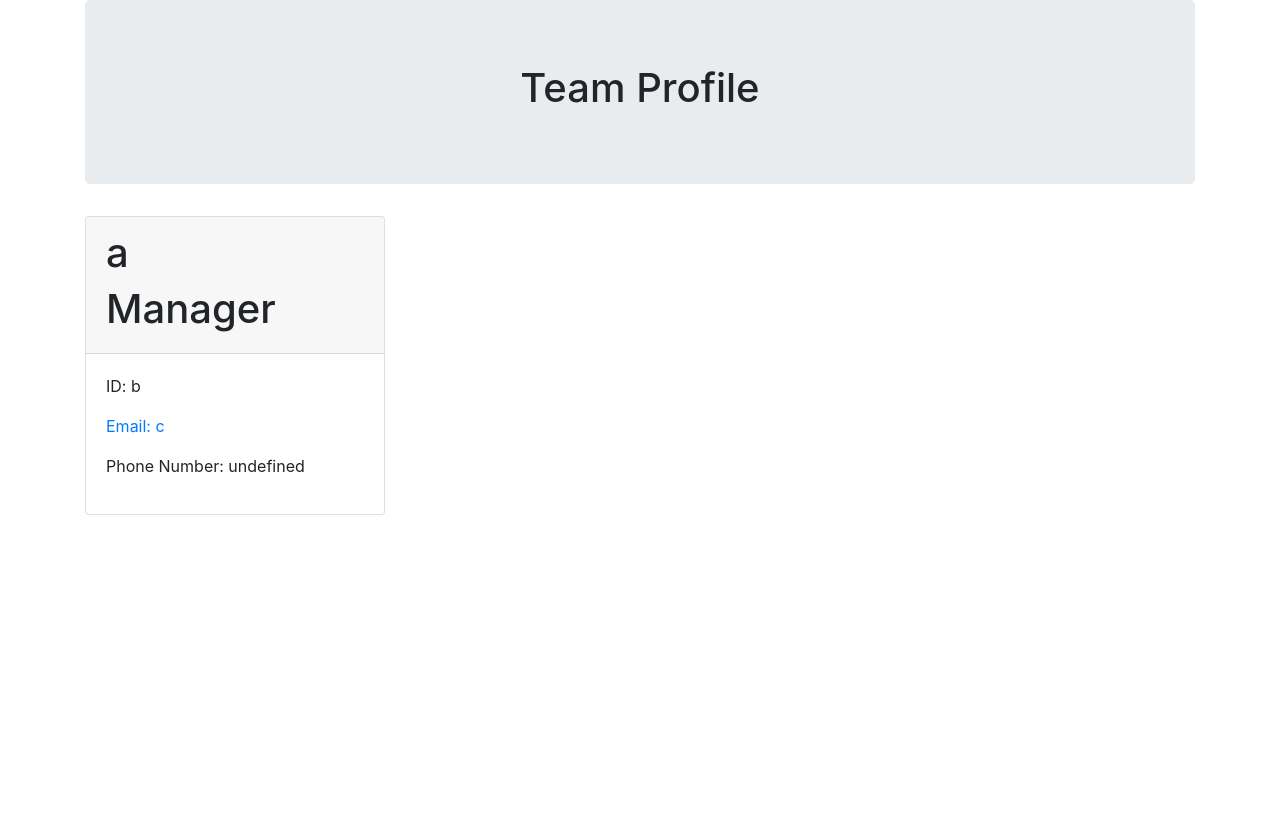
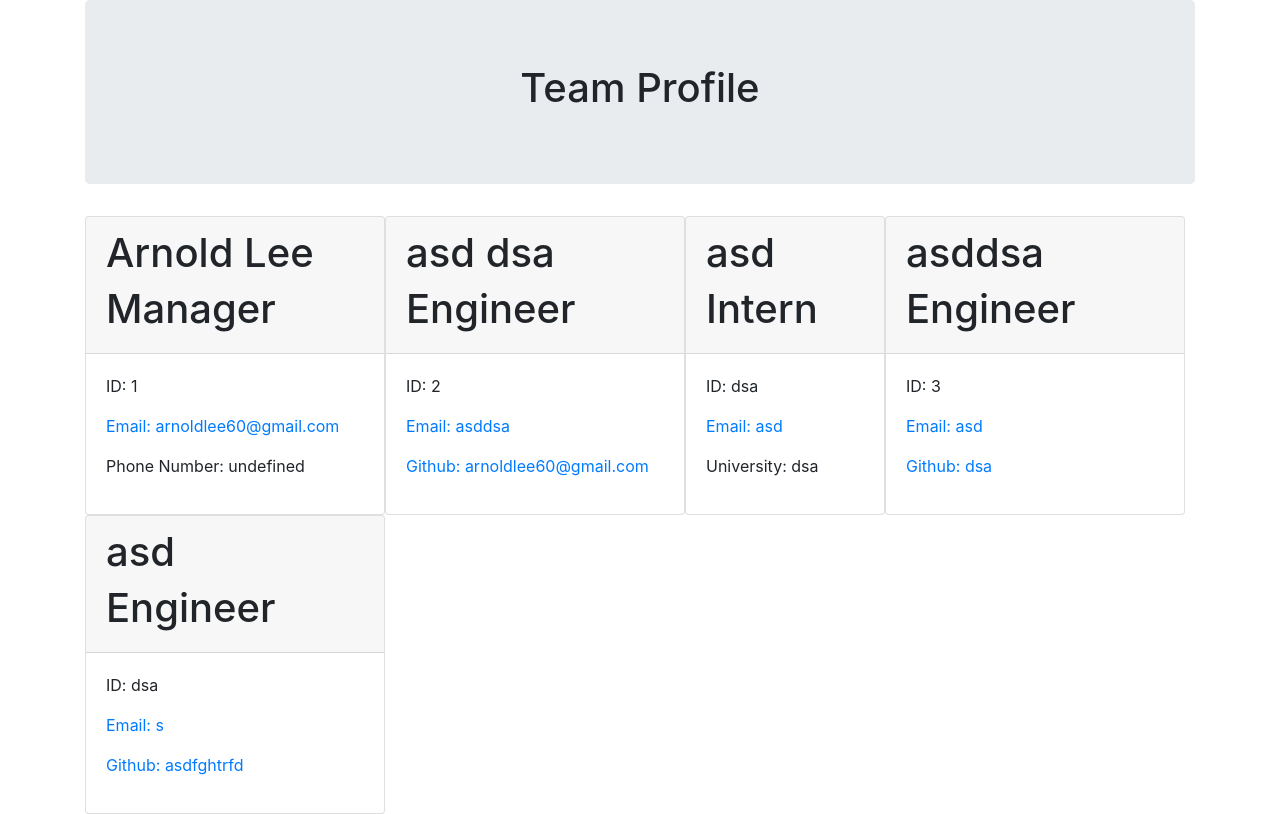
Before and after one commit to Arnoldlee60/TeamProfileGenerator, a plain HTML site: page index.html in a window 1280 px wide. Drawn offline with nearby package versions, Linux system fonts and the light colour scheme.

```diff
--- a/index.html
+++ b/index.html
@@ -15,13 +15,61 @@
 
   <div class="card" style="width: 300px; float: left;">
   <div class="card-header">
-  <h1>a</h1>
+  <h1>Arnold Lee</h1>
   <h1>Manager</h1>
   </div>
   <div class="card-body">
-  <p><a class="card-text">ID: b</a></p>
-  <p><a href="c" class="card-text">Email: c</a></p>
+  <p><a class="card-text">ID: 1</a></p>
+  <p><a href="arnoldlee60@gmail.com" class="card-text">Email: arnoldlee60@gmail.com</a></p>
   <p><a class="card-text">Phone Number: undefined</a></p>
+  </div>
+  </div>
+
+  <div class="card" style="width: 300px; float: left;">
+  <div class="card-header">
+  <h1>asd dsa</h1>
+  <h1>Engineer</h1>
+  </div>
+  <div class="card-body">
+    <p><a class="card-text">ID: 2</a></p>
+    <p><a href="asddsa" class="card-text">Email: asddsa</a></p>
+    <p><a href="https://github.com/arnoldlee60@gmail.com" class="card-text">Github: arnoldlee60@gmail.com</a></p>
+  </div>
+  </div>
+
+  <div class="card" style="width: 200px; float: left;">
+  <div class="card-header">
+  <h1>asd</h1>
+  <h1>Intern</h1>
+  </div>
+  <div class="card-body">
+  <p><a class="card-text">ID: dsa</a></p>
+  <p><a href="asd" class="card-text">Email: asd</a></p>
+  <p><a class="card-text">University: dsa</a></p>
+  </div>
+  </div>
+
+  <div class="card" style="width: 300px; float: left;">
+  <div class="card-header">
+  <h1>asddsa</h1>
+  <h1>Engineer</h1>
+  </div>
+  <div class="card-body">
+    <p><a class="card-text">ID: 3</a></p>
+    <p><a href="asd" class="card-text">Email: asd</a></p>
+    <p><a href="https://github.com/dsa" class="card-text">Github: dsa</a></p>
+  </div>
+  </div>
+
+  <div class="card" style="width: 300px; float: left;">
+  <div class="card-header">
+  <h1>asd</h1>
+  <h1>Engineer</h1>
+  </div>
+  <div class="card-body">
+    <p><a class="card-text">ID: dsa</a></p>
+    <p><a href="s" class="card-text">Email: s</a></p>
+    <p><a href="https://github.com/asdfghtrfd" class="card-text">Github: asdfghtrfd</a></p>
   </div>
   </div>
 
--- a/index.js
+++ b/index.js
@@ -240,7 +240,7 @@
   </div>
   <div class="card-body">
   <p><a class="card-text">ID: ${myTeamFinished[i].id}</a></p>
-  <p><a href="${myTeamFinished[i].email}" class="card-text">Email: ${myTeamFinished[i].email}</a></p>
+  <p><a class="card-text">Email: ${myTeamFinished[i].email}</a></p>
   <p><a class="card-text">University: ${myTeamFinished[i].school}</a></p>
   </div>
   </div>
```
Also changed, not shown: 1 other file.
